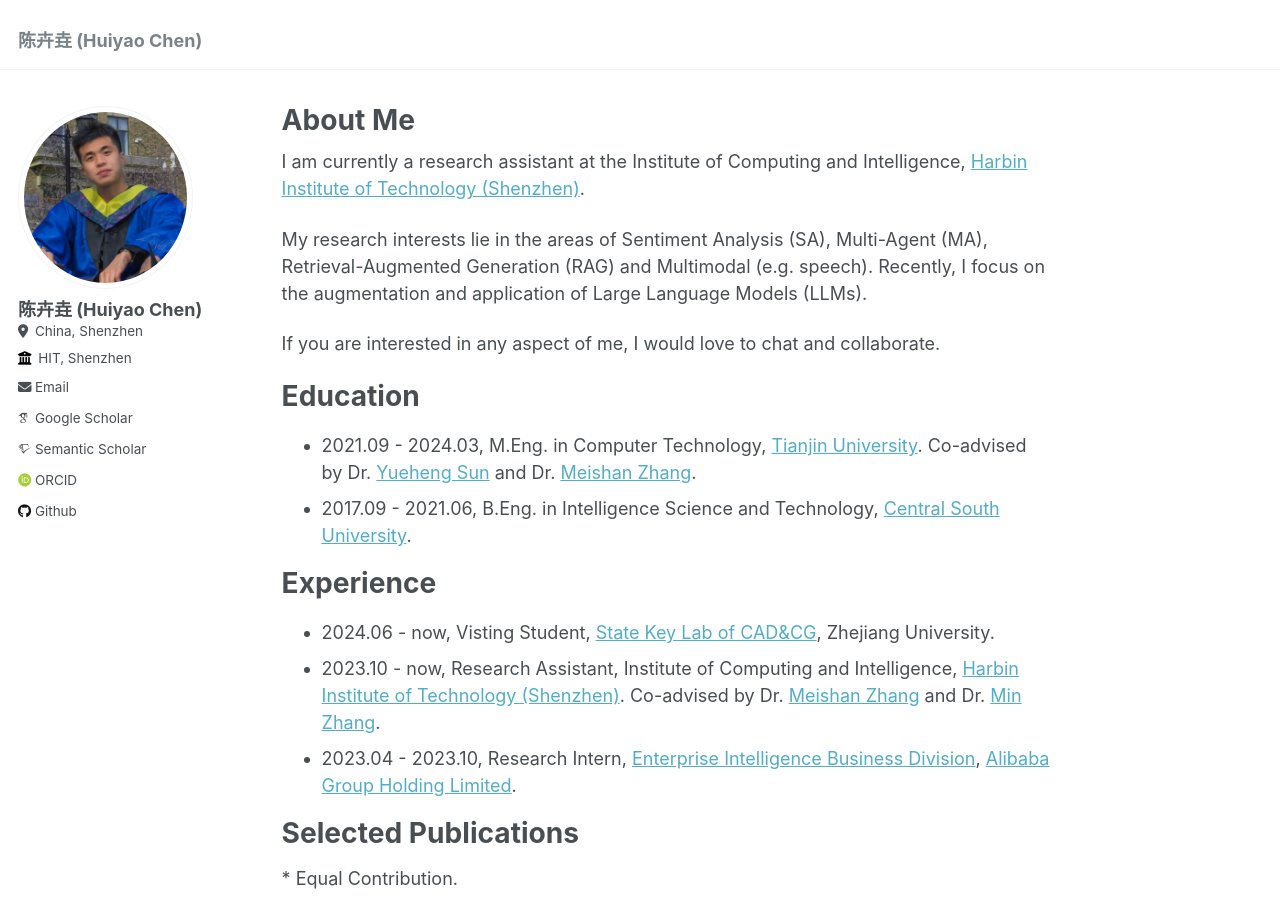
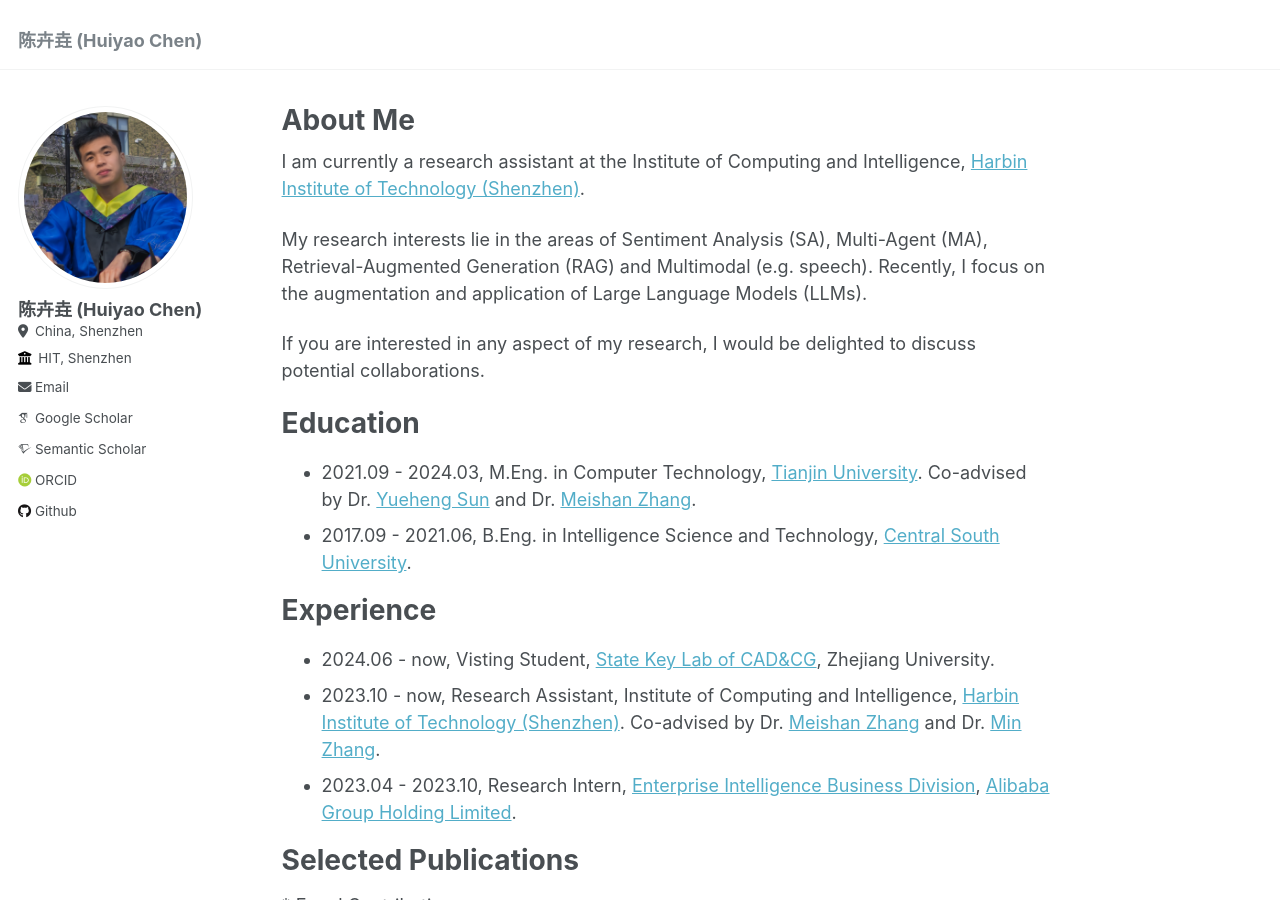
Before and after one commit to DreamH1gh/DreamH1gh.github.io, a Jekyll site: the page built from _pages/about.md, in a window 1280 px wide and 900 px high. Built offline with Jekyll 4.4.1, drawn with Linux system fonts in a browser that asks for light colours; some web fonts are replaced.

Commit message:
about me

```diff
--- a/_pages/about.md
+++ b/_pages/about.md
@@ -13,7 +13,7 @@ I am currently a research assistant at the Institute of Computing and Intelligen
 
 My research interests lie in the areas of Sentiment Analysis (SA), Multi-Agent (MA), Retrieval-Augmented Generation (RAG) and Multimodal (e.g. speech). Recently, I focus on the augmentation and application of Large Language Models (LLMs).
 
-If you are interested in any aspect of me, I would love to chat and collaborate.
+If you are interested in any aspect of my research, I would be delighted to discuss potential collaborations.
 
 Education
 ======
```
